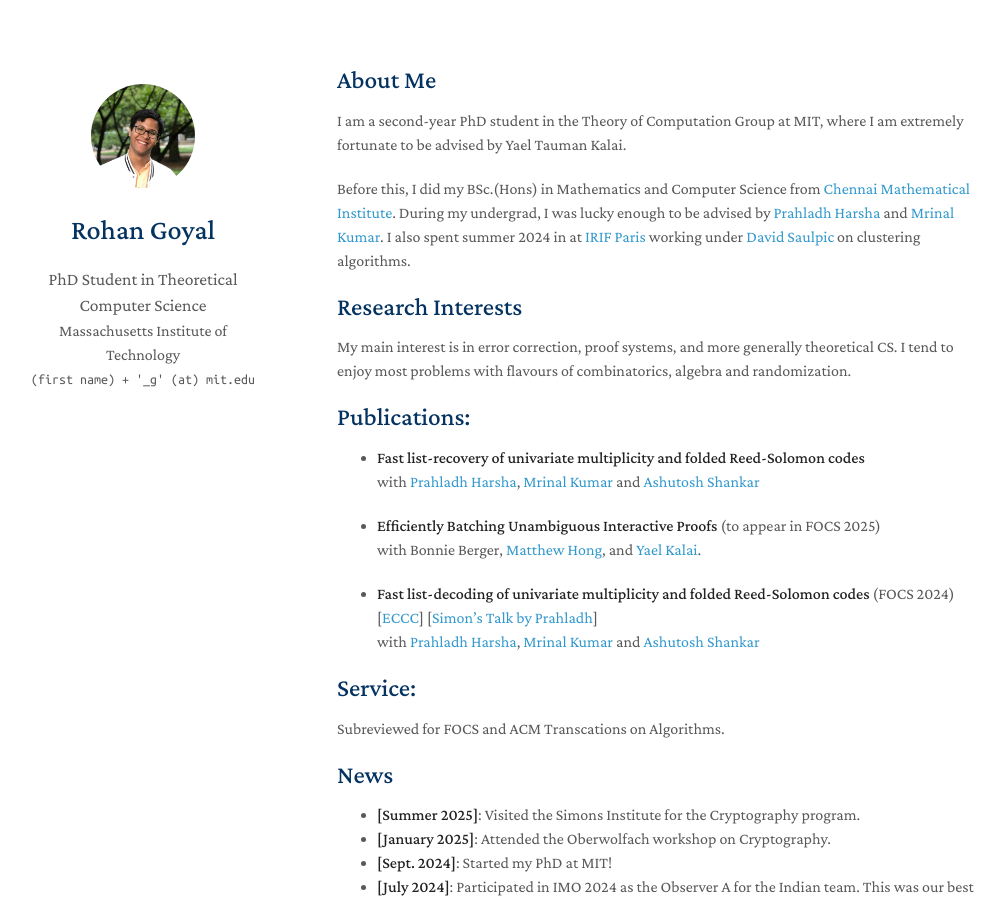
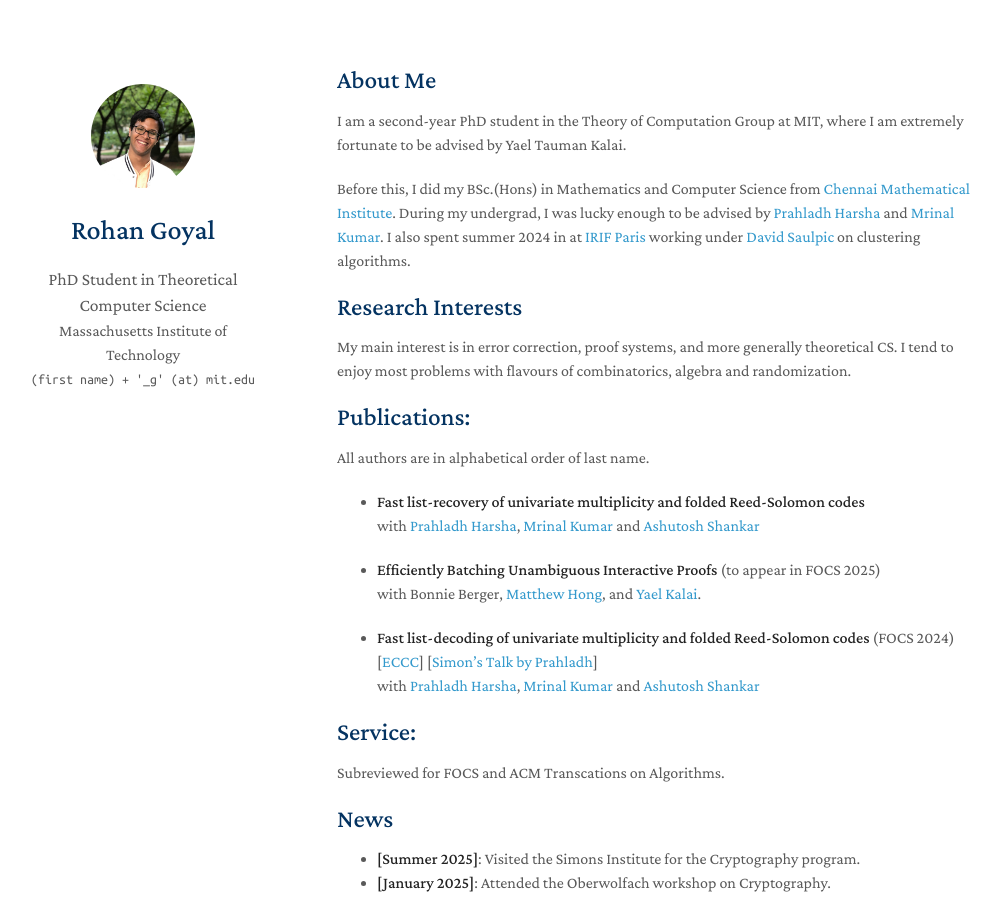
Before and after one commit to goyal-rohan/goyal-rohan.github.io, a Jekyll site: the page built from index.md, in a window 1280 px wide and 900 px high. Shown: the whole window, without its empty margins (133-1138 px from the left). Built offline with Jekyll 4.4.1, drawn with Linux system fonts in a browser that asks for light colours; nearby versions of some CDN libraries; a style sheet for code colours, icons or effects is not loaded; our own code applies the rules of GitHub Pages for plain Markdown files.

Commit message:
alphabetical order

```diff
--- a/index.md
+++ b/index.md
@@ -14,6 +14,7 @@ Before this, I did my BSc.(Hons) in Mathematics and Computer Science from [Chenn
 My main interest is in error correction, proof systems, and more generally theoretical CS. I tend to enjoy most problems with flavours of combinatorics, algebra and randomization.
 
 ## Publications:
+All authors are in alphabetical order of last name.
 
 - **Fast list-recovery of univariate multiplicity and folded Reed-Solomon codes** \
 with [Prahladh Harsha](https://www.tcs.tifr.res.in/~prahladh/), [Mrinal Kumar](https://mrinalkr.bitbucket.io/) and [Ashutosh Shankar](https://sites.google.com/view/ashutoshs/home)
```
